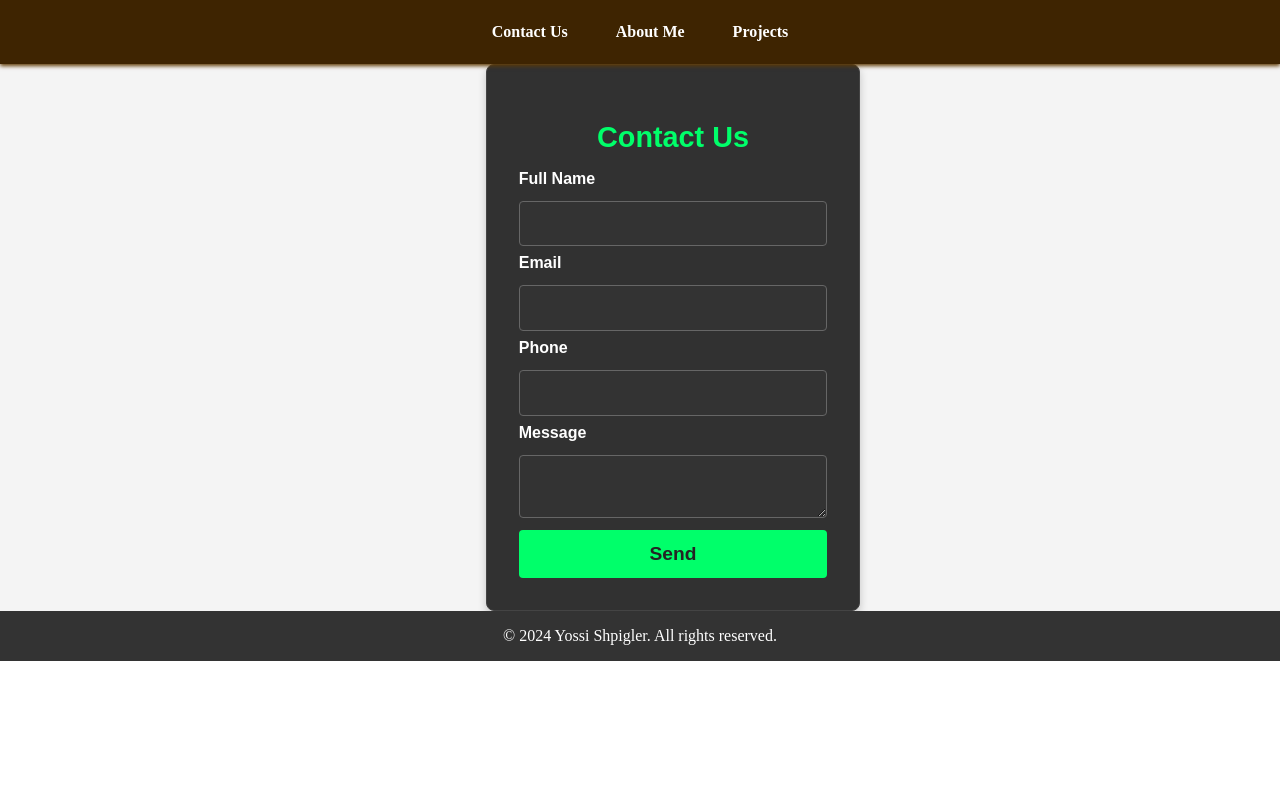
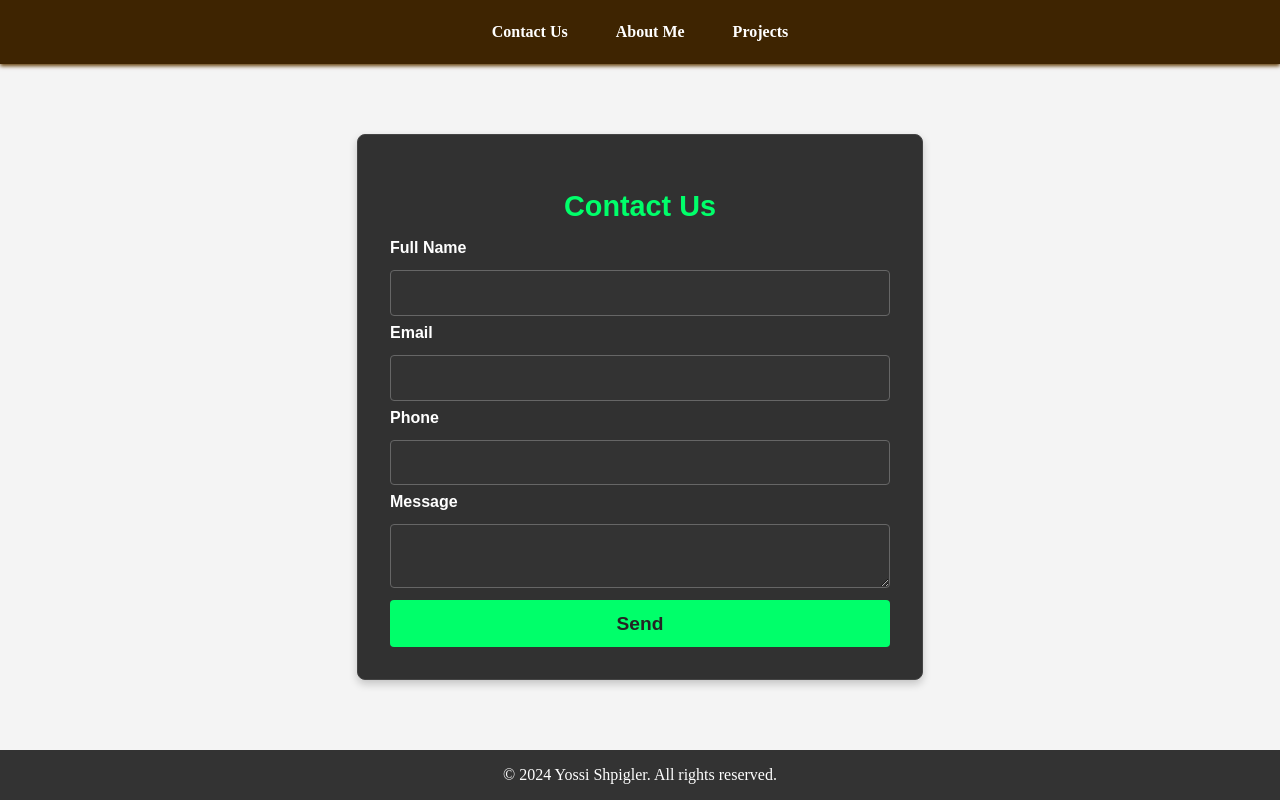
Before and after one commit to haimkhe-krishevski/End-Full-stack-Project, a React (Vite) app in the folder UI/: page /ContactUs in a window 1280 px wide. Built offline with nearby package versions, Linux system fonts and the light colour scheme.

Commit message:
centeing the display

```diff
--- a/UI/src/App.css
+++ b/UI/src/App.css
@@ -15,6 +15,13 @@ body, html {
   overflow-x: hidden;
 
 
+}
+.wrapper{
+  flex-grow: 1;
+  display: flex;
+ justify-content: center;
+ align-items: center;
+ width:100%
 }
 
 #root {
--- a/UI/src/components/AboutBody.jsx
+++ b/UI/src/components/AboutBody.jsx
@@ -2,7 +2,7 @@ import '../styles/AboutBody.css';
 
 const AboutBody = () => {
     return (
-        <div className="aboutBody">
+        <div className='wrapper'>        <div className="aboutBody">
 
             <h1>
                 היוש! אני יוסי שפיגלר, מוזיקאי
@@ -27,7 +27,9 @@ const AboutBody = () => {
 
                 סטוריטלרית | יועצת | מרצה | משביחה נכסים דיגיטליים
             </p>
-        </div>
+        </div></div>
+
+
 
 
     );
--- a/UI/src/components/projectsBody.jsx
+++ b/UI/src/components/projectsBody.jsx
@@ -26,12 +26,12 @@ const ProjectsBody = () => {
 
 
   if (loading) {
-    return <div>Loading...</div>;
+    return <div className="wrapper">Loading...</div>;
   }
 
   return (
-    <div className="page">
-    <div className="projectsBody-container">
+
+    <div className="projectsBody-container wrapper">
       {/* <div className="ProjectsContainerHeader">
         <ProjectsContainerHeader />
       </div> */}
@@ -70,7 +70,7 @@ const ProjectsBody = () => {
       )}
       </div>
     </div>
-    </div>
+
   );
 };
 
--- a/UI/src/pages/AboutMe.jsx
+++ b/UI/src/pages/AboutMe.jsx
@@ -5,13 +5,13 @@ import AboutBody from "../components/AboutBody";
 import '../styles/Page.css';
 function AboutMe() {
   return (
-    <div className="container">
+
     <div className="page">
       <Header />
       <AboutBody />
       <Footer />
     </div>
-    </div>
+
   )
 }
 
--- a/UI/src/pages/ContactUs.jsx
+++ b/UI/src/pages/ContactUs.jsx
@@ -9,7 +9,7 @@ const ContactUs = () => {
   return (
     <div className="page">
       <Header />
-    <div className="contact-us-page">
+    <div className="contact-us-page wrapper">
       <ContactForm />
     </div>
       <Footer />
--- a/UI/src/styles/Page.css
+++ b/UI/src/styles/Page.css
@@ -1,6 +1,7 @@
 .page {
     width: 100vw;
-    height: 100%;
+
+    flex-grow:1;
     background-color: #f4f4f4;
     display: flex;
     flex-direction: column;
@@ -8,6 +9,7 @@
     align-items: center;
     box-sizing: border-box;
     padding-top: 4rem;
+
 };
 
 /* .container {
```
